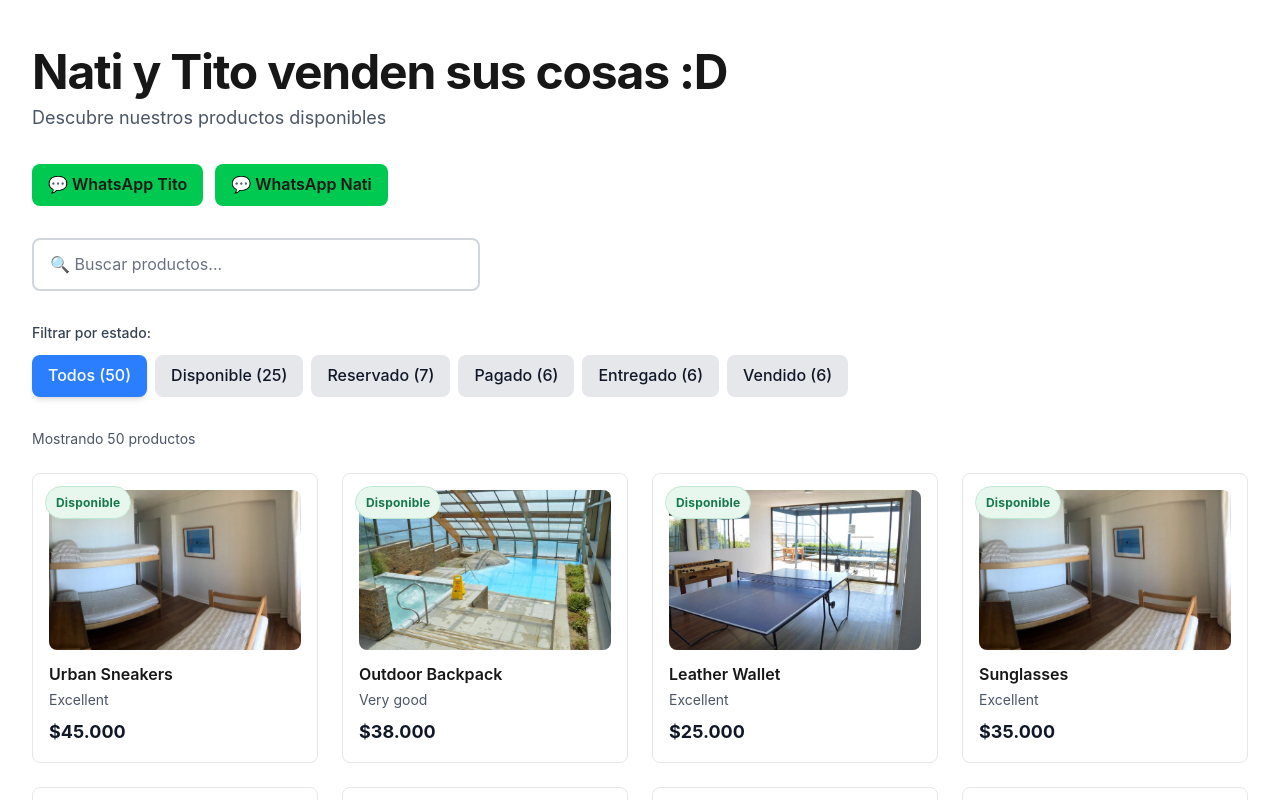
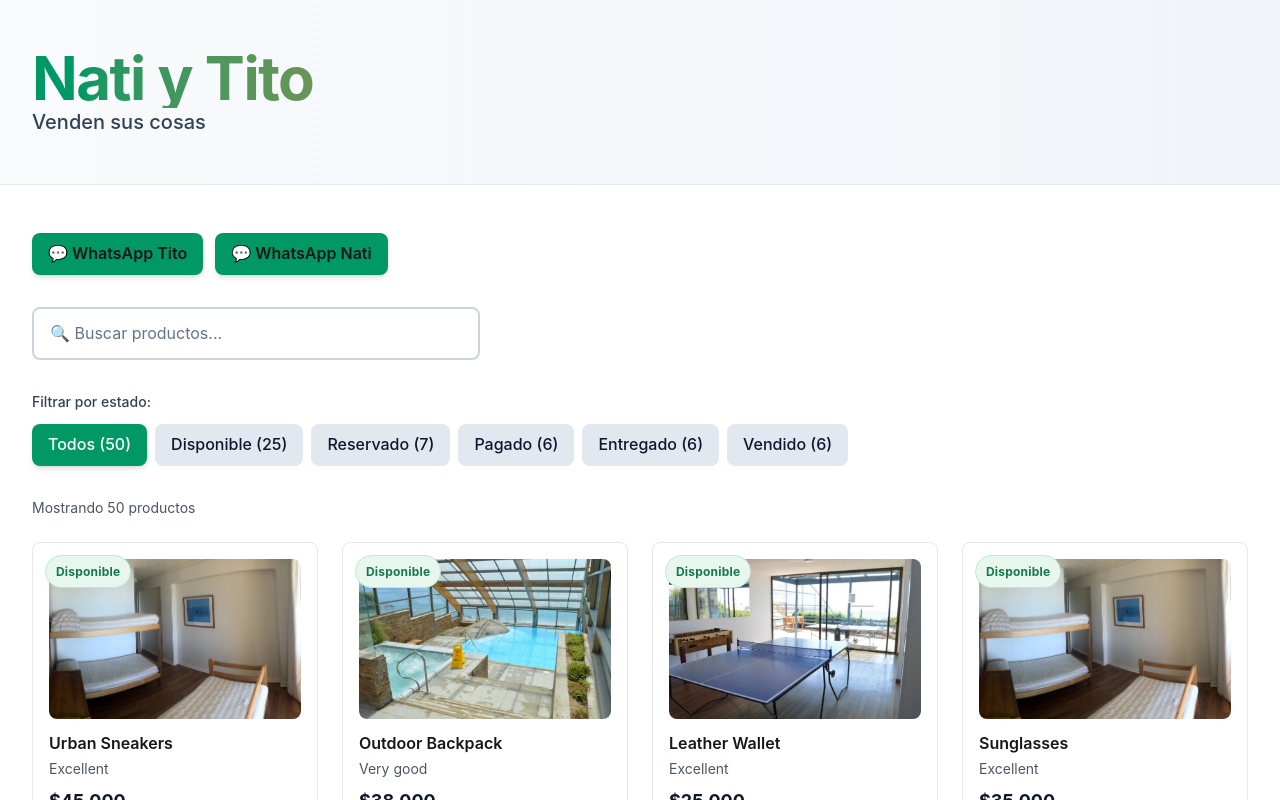
Before and after one commit to hhpalomino/catalogo, a Next.js app: page / in a window 1280 px wide. Shown: the top 800 px of the page. Built offline with nearby package versions, Linux system fonts and the light colour scheme.

Commit message:
Cambiar a diseño moderno: fuente Inter, colores gris + verde sage + naranja, botones WhatsApp verde sage

```diff
--- a/app/layout.tsx
+++ b/app/layout.tsx
@@ -1,14 +1,10 @@
 import type { Metadata } from "next";
-import { Geist, Geist_Mono } from "next/font/google";
+import { Inter } from "next/font/google";
 import "./globals.css";
 
-const geistSans = Geist({
-  variable: "--font-geist-sans",
-  subsets: ["latin"],
-});
-
-const geistMono = Geist_Mono({
-  variable: "--font-geist-mono",
+// Fuente Inter - moderna, limpia y versátil
+const inter = Inter({
+  variable: "--font-inter",
   subsets: ["latin"],
 });
 
@@ -23,9 +19,9 @@ export default function RootLayout({
   children: React.ReactNode;
 }>) {
   return (
-    <html lang="en">
+    <html lang="es">
       <body
-        className={`${geistSans.variable} ${geistMono.variable} antialiased`}
+        className={`${inter.variable} font-sans antialiased`}
       >
         {children}
       </body>
--- a/app/page.tsx
+++ b/app/page.tsx
@@ -74,24 +74,36 @@ export default function Home() {
     // md:py-12: aumenta a 3rem en tablets
     // max-w-7xl: ancho máximo de 80rem (1280px)
     // mx-auto: centra horizontalmente
-    <main className="px-4 sm:px-6 lg:px-8 py-8 md:py-12 max-w-7xl mx-auto">
-      {/* Título principal */}
-      {/* text-4xl: 36px en mobile */}
-      {/* sm:text-5xl: 48px en tablets y arriba */}
-      {/* font-bold: peso 700 */}
-      {/* mb-2: margen inferior 0.5rem */}
-      {/* tracking-tight: reduce el espaciado entre letras (-0.025em) */}
-      <h1 className="text-4xl sm:text-5xl font-bold mb-2 tracking-tight">
-        Nati y Tito venden sus cosas :D
-      </h1>
-      {/* Subtítulo descriptivo */}
-      {/* text-gray-600: color gris en light mode */}
-      {/* dark:text-gray-400: color gris más claro en dark mode */}
-      {/* mb-8: margen inferior 2rem */}
-      {/* text-lg: 18px font size */}
-      <p className="text-gray-600 dark:text-gray-400 mb-8 text-lg">
-        Descubre nuestros productos disponibles
-      </p>
+    <main className="px-4 sm:px-6 lg:px-8 max-w-7xl mx-auto">
+      {/* Header con gradient de fondo - diseño profesional */}
+      {/* -mx-4: extiende el fondo más allá de los márgenes */}
+      {/* px-4 sm:px-6 lg:px-8: padding interno responsive */}
+      {/* py-12: padding vertical 3rem */}
+      {/* bg-gradient-to-r: gradiente de izquierda a derecha */}
+      {/* from-slate-50 to-slate-100: gradiente gris claro a más claro */}
+      {/* dark:from-slate-950 dark:to-slate-900: gradiente oscuro en dark mode */}
+      {/* border-b border-slate-200: borde inferior sutil */}
+      {/* dark:border-slate-800: borde más oscuro en dark */}
+      {/* mb-12: margen inferior 3rem */}
+      <div className="-mx-4 sm:-mx-6 lg:-mx-8 px-4 sm:px-6 lg:px-8 py-12 bg-gradient-to-r from-slate-50 to-slate-100 dark:from-slate-950 dark:to-slate-900 border-b border-slate-200 dark:border-slate-800 mb-12">
+        {/* Título principal con gradiente verde sage a naranja */}
+        {/* text-4xl sm:text-5xl lg:text-6xl: tamaños responsive (36px → 60px) */}
+        {/* font-bold: peso 700 */}
+        {/* tracking-tight: reduce espaciado entre letras */}
+        {/* bg-clip-text: permite aplicar gradiente al texto */}
+        {/* bg-gradient-to-r from-emerald-600 to-orange-500: verde sage a naranja */}
+        {/* text-transparent: hace el texto transparente para mostrar el gradiente */}
+        <h1 className="text-4xl sm:text-5xl lg:text-6xl font-bold tracking-tight bg-clip-text bg-gradient-to-r from-emerald-600 to-orange-500 dark:from-emerald-400 dark:to-orange-400 text-transparent">
+          Nati y Tito
+        </h1>
+        {/* Subtítulo mejorado */}
+        {/* text-lg sm:text-xl: tamaño responsive (18px → 20px) */}
+        {/* text-slate-700 dark:text-slate-300: color responsive para dark mode */}
+        {/* font-medium: peso 500 */}
+        <p className="text-lg sm:text-xl text-slate-700 dark:text-slate-300 font-medium">
+          Venden sus cosas
+        </p>
+      </div>
 
       {/* Sección de botones de WhatsApp */}
       {/* flex: utiliza flexbox para layout */}
@@ -99,32 +111,34 @@ export default function Home() {
       {/* gap-3: espacio entre botones (0.75rem) */}
       {/* mb-8: margen inferior 2rem */}
       <div className="mb-8 flex flex-wrap gap-3">
-        {/* Botón de WhatsApp para Tito */}
+        {/* Botón de WhatsApp para Tito - azul profesional */}
         {/* inline-flex: flexbox inline para alinear items */}
         {/* items-center: centra verticalmente los items (el emoji y el texto) */}
         {/* gap-2: espacio entre icon y texto (0.5rem) */}
         {/* px-4: padding horizontal 1rem */}
         {/* py-2: padding vertical 0.5rem */}
-        {/* bg-green-500: color de fondo verde (WhatsApp) */}
-        {/* hover:bg-green-600: verde más oscuro al pasar el mouse */}
+        {/* bg-blue-500: color azul profesional (no verde) */}
+        {/* hover:bg-blue-600: azul más oscuro al pasar el mouse */}
         {/* text-white: texto blanco */}
         {/* font-semibold: peso 600 */}
         {/* rounded-lg: bordes redondeados (0.5rem) */}
+        {/* shadow-md: sombra mediana */}
+        {/* hover:shadow-lg: sombra grande al pasar el mouse */}
         {/* transition-colors: anima cambios de color suavemente */}
         <a
           href="https://wa.me/56991594818?text=Hola%20Tito%2C%20te%20escribo%20desde%20tu%20cat%C3%A1logo%20de%20productos"
           target="_blank"
           rel="noopener noreferrer"
-          className="inline-flex items-center gap-2 px-4 py-2 bg-green-500 hover:bg-green-600 text-white font-semibold rounded-lg transition-colors"
+          className="inline-flex items-center gap-2 px-4 py-2 bg-emerald-600 hover:bg-emerald-700 text-white font-semibold rounded-lg shadow-md hover:shadow-lg transition-colors"
         >
           💬 WhatsApp Tito
         </a>
-        {/* Botón de WhatsApp para Nati - mismos estilos que Tito */}
+        {/* Botón de WhatsApp para Nati - mismo color verde sage */}
         <a
           href="https://wa.me/56996990301?text=Hola%20Nati%2C%20te%20escribo%20desde%20tu%20cat%C3%A1logo%20de%20productos"
           target="_blank"
           rel="noopener noreferrer"
-          className="inline-flex items-center gap-2 px-4 py-2 bg-green-500 hover:bg-green-600 text-white font-semibold rounded-lg transition-colors"
+          className="inline-flex items-center gap-2 px-4 py-2 bg-emerald-600 hover:bg-emerald-700 text-white font-semibold rounded-lg shadow-md hover:shadow-lg transition-colors"
         >
           💬 WhatsApp Nati
         </a>
@@ -139,25 +153,25 @@ export default function Home() {
         {/* px-4: padding horizontal 1rem */}
         {/* py-3: padding vertical 0.75rem */}
         {/* border-2: borde de 2px */}
-        {/* border-gray-300: borde gris claro */}
-        {/* dark:border-gray-600: borde gris más oscuro en dark mode */}
+        {/* border-slate-300: borde gris claro */}
+        {/* dark:border-slate-600: borde gris más oscuro en dark mode */}
         {/* rounded-lg: bordes redondeados */}
         {/* bg-white: fondo blanco */}
-        {/* dark:bg-gray-900: fondo muy oscuro en dark mode */}
-        {/* text-gray-900: texto oscuro */}
+        {/* dark:bg-slate-900: fondo muy oscuro en dark mode */}
+        {/* text-slate-900: texto oscuro */}
         {/* dark:text-white: texto blanco en dark mode */}
-        {/* placeholder-gray-500: color del placeholder gris */}
-        {/* dark:placeholder-gray-400: placeholder más claro en dark */}
+        {/* placeholder-slate-500: color del placeholder gris */}
+        {/* dark:placeholder-slate-400: placeholder más claro en dark */}
         {/* focus:outline-none: quita el outline por defecto del navegador */}
-        {/* focus:border-blue-500: borde azul al hacer focus */}
-        {/* dark:focus:border-blue-400: azul más claro en dark mode */}
+        {/* focus:border-emerald-500: borde verde sage al hacer focus */}
+        {/* dark:focus:border-emerald-400: verde sage claro en dark mode */}
         {/* transition-colors: anima cambios de color */}
         <input
           type="text"
           placeholder="🔍 Buscar productos..."
           value={searchQuery}
           onChange={(e) => setSearchQuery(e.target.value)}
-          className="w-full max-w-md px-4 py-3 border-2 border-gray-300 dark:border-gray-600 rounded-lg bg-white dark:bg-gray-900 text-gray-900 dark:text-white placeholder-gray-500 dark:placeholder-gray-400 focus:outline-none focus:border-blue-500 dark:focus:border-blue-400 transition-colors"
+          className="w-full max-w-md px-4 py-3 border-2 border-slate-300 dark:border-slate-600 rounded-lg bg-white dark:bg-slate-900 text-slate-900 dark:text-white placeholder-slate-500 dark:placeholder-slate-400 focus:outline-none focus:border-emerald-500 dark:focus:border-emerald-400 transition-colors"
         />
       </div>
 
@@ -167,10 +181,10 @@ export default function Home() {
         {/* Etiqueta para los filtros */}
         {/* text-sm: tamaño pequeño (14px) */}
         {/* font-medium: peso 500 */}
-        {/* text-gray-700: texto gris oscuro */}
-        {/* dark:text-gray-300: texto gris claro en dark */}
+        {/* text-slate-700: texto gris oscuro */}
+        {/* dark:text-slate-300: texto gris claro en dark */}
         {/* mb-3: margen inferior 0.75rem */}
-        <p className="text-sm font-medium text-gray-700 dark:text-gray-300 mb-3">
+        <p className="text-sm font-medium text-slate-700 dark:text-slate-300 mb-3">
           Filtrar por estado:
         </p>
         {/* Contenedor con flex para mostrar botones en fila */}
@@ -187,27 +201,27 @@ export default function Home() {
             // transition-all: anima todos los cambios suavemente
             // Nota: Los estilos entre llaves son condicionales:
             // Si el filtro está activo (selectedFilter === filter.id):
-            //   - bg-blue-500: fondo azul
-            //   - hover:bg-blue-600: azul más oscuro al pasar mouse
+            //   - bg-emerald-600: fondo verde sage
+            //   - hover:bg-emerald-700: verde más oscuro al pasar mouse
             //   - text-white: texto blanco
             //   - shadow-md: sombra mediana
             // Si NO está activo:
-            //   - bg-gray-200: fondo gris claro
-            //   - dark:bg-gray-700: fondo gris en dark
-            //   - text-gray-900: texto oscuro
-            //   - dark:text-gray-100: texto claro en dark
-            //   - hover:bg-gray-300: gris más oscuro al pasar mouse
-            //   - dark:hover:bg-gray-600: gris más claro en dark al pasar
+            //   - bg-slate-200: fondo gris claro
+            //   - dark:bg-slate-700: fondo gris en dark
+            //   - text-slate-900: texto oscuro
+            //   - dark:text-slate-100: texto claro en dark
+            //   - hover:bg-slate-300: gris más oscuro al pasar mouse
+            //   - dark:hover:bg-slate-600: gris más claro en dark al pasar
             <button
               key={filter.id}
               onClick={() => setSelectedFilter(filter.id)}
               className={`
                 px-4 py-2 rounded-lg font-medium transition-all
                 ${
-                  // Si el filtro está activo, mostrar en azul, si no, en gris
+                  // Si el filtro está activo, mostrar en verde sage, si no, en gris
                   selectedFilter === filter.id
-                    ? "bg-blue-500 hover:bg-blue-600 text-white shadow-md"
-                    : "bg-gray-200 dark:bg-gray-700 text-gray-900 dark:text-gray-100 hover:bg-gray-300 dark:hover:bg-gray-600"
+                    ? "bg-emerald-600 hover:bg-emerald-700 text-white shadow-md"
+                    : "bg-slate-200 dark:bg-slate-700 text-slate-900 dark:text-slate-100 hover:bg-slate-300 dark:hover:bg-slate-600"
                 }
               `}
             >
```
Also changed, not shown: app/product/[id]/not-found.tsx (+16 -16 lines), app/product/[id]/page.tsx (+8 -6 lines).
